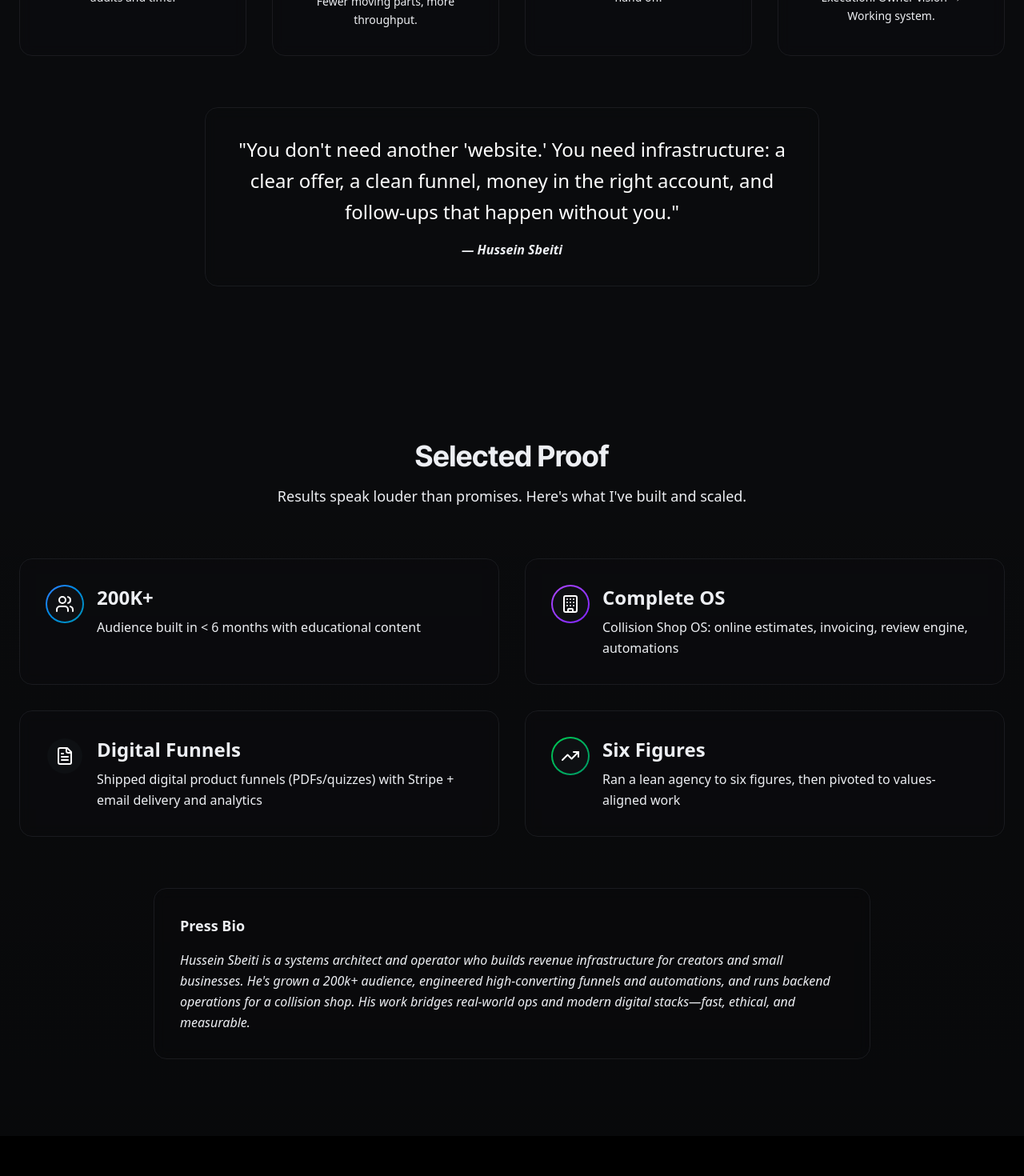
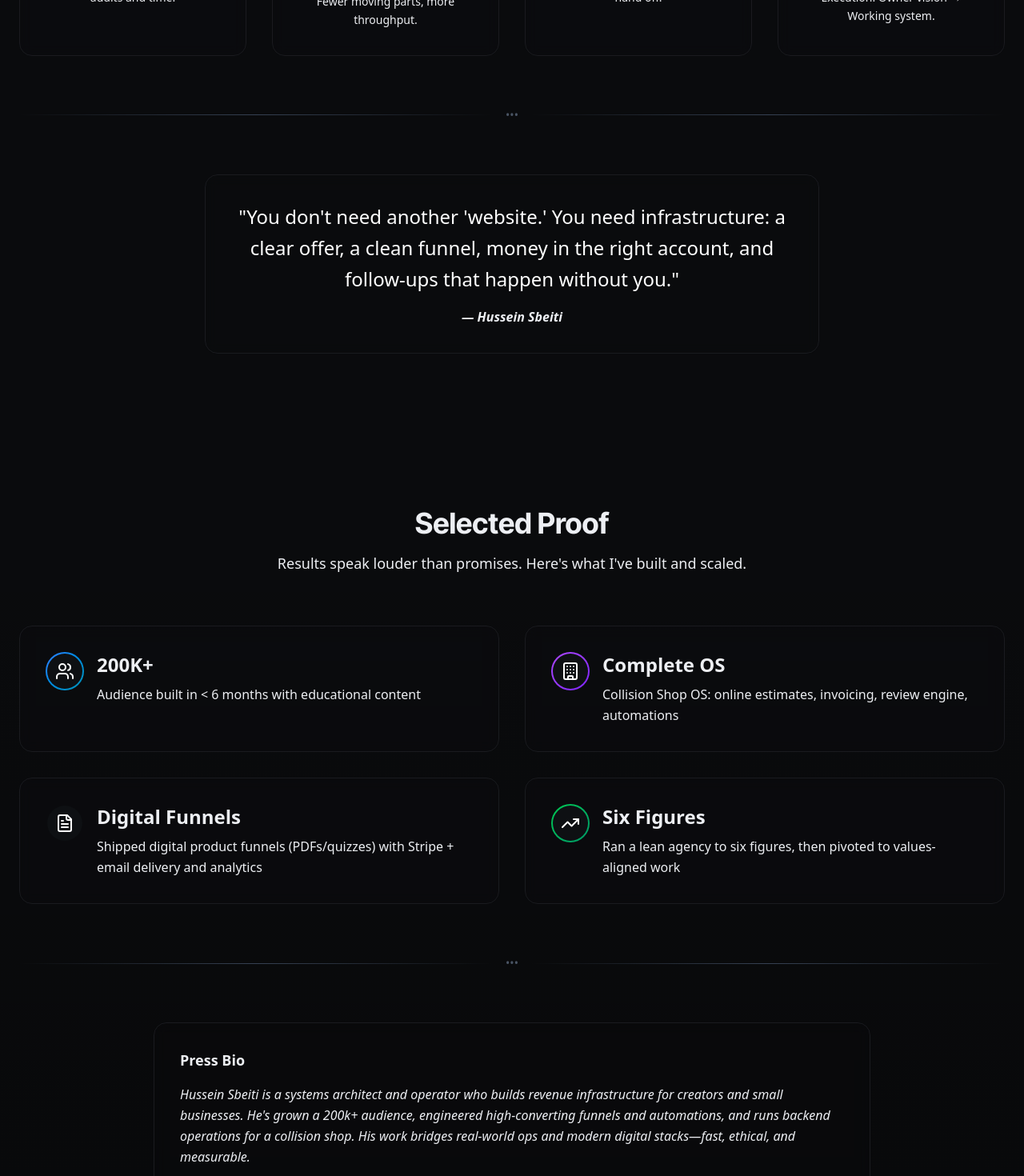
Before and after one commit to hseinsb/Mysite, a Next.js app: page /about in a window 1280 px wide. Shown: the part 3060-4530 px from the top of the page at 80% size. Built offline with nearby package versions, Linux system fonts and the light colour scheme; no server answers.

Commit message:
Add elegant dividers before Press Bio and Quote sections in about page

```diff
--- a/src/components/about/AboutPrinciples.tsx
+++ b/src/components/about/AboutPrinciples.tsx
@@ -82,12 +82,19 @@ export function AboutPrinciples() {
           ))}
         </div>
 
+        {/* Visual Divider */}
+        <div className="my-16 flex items-center gap-4">
+          <div className="flex-1 h-px bg-gradient-to-r from-transparent via-gray-700 to-transparent"></div>
+          <span className="text-gray-600 text-sm">•••</span>
+          <div className="flex-1 h-px bg-gradient-to-r from-transparent via-gray-700 to-transparent"></div>
+        </div>
+
         {/* Quote */}
         <motion.div
-          className="mt-16 text-center"
+          className="text-center"
           initial={{ opacity: 0 }}
           whileInView={{ opacity: 1 }}
-          transition={{ duration: 0.8, delay: 0.4 }}
+          transition={{ duration: 0.8 }}
           viewport={{ once: true }}
         >
           <div className="bg-card/20 backdrop-blur-sm border border-white/10 rounded-2xl p-8 max-w-3xl mx-auto">
--- a/src/components/about/AboutProof.tsx
+++ b/src/components/about/AboutProof.tsx
@@ -84,12 +84,18 @@ export function AboutProof() {
           ))}
         </div>
 
+        {/* Visual Divider */}
+        <div className="my-16 flex items-center gap-4">
+          <div className="flex-1 h-px bg-gradient-to-r from-transparent via-gray-700 to-transparent"></div>
+          <span className="text-gray-600 text-sm">•••</span>
+          <div className="flex-1 h-px bg-gradient-to-r from-transparent via-gray-700 to-transparent"></div>
+        </div>
+
         {/* Press Bio */}
         <motion.div
-          className="mt-16"
           initial={{ opacity: 0 }}
           whileInView={{ opacity: 1 }}
-          transition={{ duration: 0.8, delay: 0.6 }}
+          transition={{ duration: 0.8 }}
           viewport={{ once: true }}
         >
           <div className="bg-card/10 backdrop-blur-sm border border-white/5 rounded-2xl p-8 max-w-4xl mx-auto">
```
